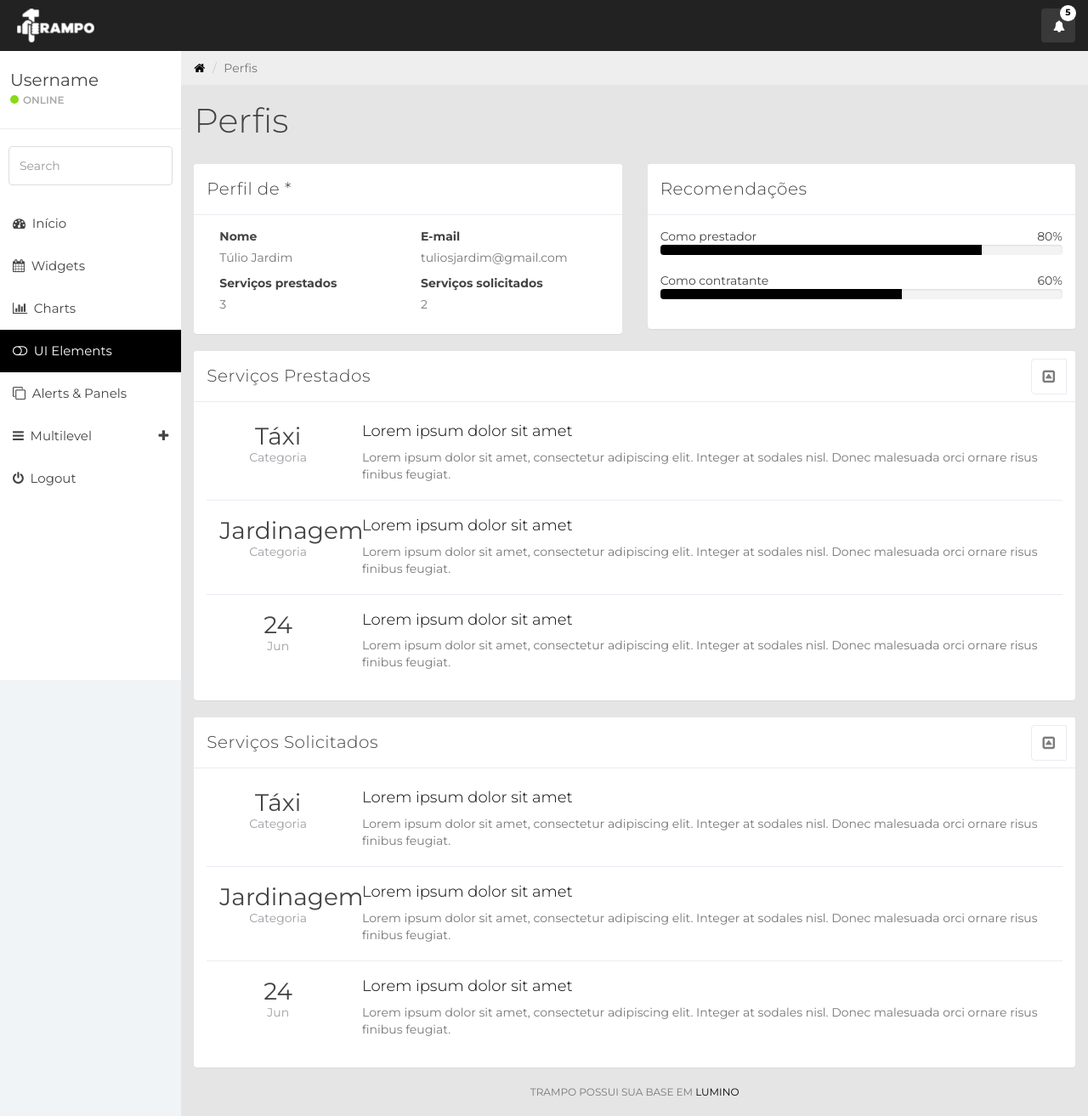
After one commit to tulio-s-jardim/trampo, a PHP site: page /perfil.php in a window 1280 px wide. The commit adds this page. Shown: the whole page at 85% size. Run offline with PHP 8.4, Linux system fonts and the light colour scheme.

Commit message:
Estrutura perfis

```diff
--- a/css/styles.css
+++ b/css/styles.css
@@ -29,13 +29,13 @@ h3, h4 {
   font-size: 2em; }
 
 .text-muted {
-  color: #c5c7cc; }
+  color: #9d9fa3; }
 
 .color-gray {
   color: #444444; }
 
 .color-blue {
-  color: #30a5ff; }
+  color: #000; }
 
 .color-teal {
   color: #1ebfae; }
@@ -661,7 +661,7 @@ a.label:hover, a.label:focus {
   line-height: 20px;
   color: #fff;
   text-align: center;
-  background-color: #30a5ff;
+  background-color: #000;
   box-shadow: inset 0 -1px 0 rgba(0, 0, 0, 0.1);
   -webkit-transition: width .6s ease;
   transition: width .6s ease; }
@@ -671,7 +671,7 @@ a.label:hover, a.label:focus {
   background-image: none; }
 
 .progress-bar-info, .progress-bar-blue {
-  background-color: #30a5ff;
+  background-color: #000;
   background-image: none; }
 
 .progress-bar-warning, .progress-bar-orange {
@@ -867,7 +867,7 @@ a.label:hover, a.label:focus {
 .breadcrumb {
   border-radius: 0;
   padding: 10px 15px 10px 15px;
-  background: #e9ecf2;
+  background: #eee;
   margin: 0; }
 
 h1.page-header {
@@ -1034,5 +1034,5 @@ p.back-link {
   font-size: 12px;
   text-transform: uppercase; }
 
-.botao-login{
-}
+.main {
+  background-color: #e5e5e5; }
--- a/header.php
+++ b/header.php
@@ -3,11 +3,12 @@
 <head>
 	<meta charset="utf-8">
 	<meta name="viewport" content="width=device-width, initial-scale=1">
-	<title>Trampo - UI Elements</title>
+	<title>Trampo</title>
 	<link href="css/bootstrap.min.css" rel="stylesheet">
 	<link href="css/font-awesome.min.css" rel="stylesheet">
 	<link href="css/datepicker3.css" rel="stylesheet">
 	<link href="css/styles.css" rel="stylesheet">
+	<link rel="icon" type="image/png" href="img/favicon.png" />
 
 	<!--Custom Font-->
 	<link href="https://fonts.googleapis.com/css?family=Montserrat:300,300i,400,400i,500,500i,600,600i,700,700i" rel="stylesheet">
@@ -52,9 +53,6 @@
 	</nav>
 	<div id="sidebar-collapse" class="col-sm-3 col-lg-2 sidebar">
 		<div class="profile-sidebar">
-			<div class="profile-userpic">
-				<img src="http://placehold.it/50/30a5ff/fff" class="img-responsive" alt="">
-			</div>
 			<div class="profile-usertitle">
 				<div class="profile-usertitle-name">Username</div>
 				<div class="profile-usertitle-status"><span class="indicator label-success"></span>Online</div>
--- /dev/null
+++ b/perfil.php
@@ -0,0 +1,192 @@
+	<?php
+include_once('header.php');
+?>
+	<div class="col-sm-9 col-sm-offset-3 col-lg-10 col-lg-offset-2 main">
+		<div class="row">
+			<ol class="breadcrumb">
+				<li><a href="#">
+					<em class="fa fa-home"></em>
+				</a></li>
+				<li class="active">Perfis</li>
+			</ol>
+		</div><!--/.row-->
+
+		<div class="row">
+			<div class="col-lg-12">
+				<h1 class="page-header">Perfis</h1>
+			</div>
+		</div><!--/.row-->
+		<div class="row">
+			<div class="col-md-6">
+				<div class="panel panel-default">
+					<div class="panel-heading">Perfil de *</div>
+					<div class="panel-body">
+						<div class="col-md-6">
+							<label>Nome</label>
+							<p>Túlio Jardim</p>
+						</div>
+						<div class="col-md-6">
+							<label>E-mail</label>
+							<p>tuliosjardim@gmail.com</p>
+						</div>
+						<div class="col-md-6">
+							<label>Serviços prestados</label>
+							<p>3</p>
+						</div>
+						<div class="col-md-6">
+							<label>Serviços solicitados</label>
+							<p>2</p>
+						</div>
+					</div>
+				</div><!-- /.panel-->
+			</div>
+			<div class="col-md-6">
+		<div class="panel panel-default ">
+					<div class="panel-heading">
+						Recomendações
+					</div>
+					<div class="panel-body">
+						<div class="col-md-12 no-padding">
+							<div class="row progress-labels">
+								<div class="col-sm-6">Como prestador</div>
+								<div class="col-sm-6" style="text-align: right;">80%</div>
+							</div>
+							<div class="progress">
+								<div data-percentage="0%" style="width: 80%;" class="progress-bar progress-bar-blue" role="progressbar" aria-valuemin="0" aria-valuemax="100"></div>
+							</div>
+							<div class="row progress-labels">
+								<div class="col-sm-6">Como contratante</div>
+								<div class="col-sm-6" style="text-align: right;">60%</div>
+							</div>
+							<div class="progress">
+								<div data-percentage="0%" style="width: 60%;" class="progress-bar progress-bar-blue" role="progressbar" aria-valuemin="0" aria-valuemax="100"></div>
+							</div>
+						</div>
+					</div>
+				</div>
+			</div>
+		</div><!--/.row-->
+		<div class="panel panel-default articles">
+			<div class="panel-heading">
+				Serviços Prestados
+				<span class="pull-right clickable panel-toggle panel-button-tab-left"><em class="fa fa-toggle-up"></em></span></div>
+			<div class="panel-body articles-container">
+				<div class="article border-bottom">
+					<div class="col-xs-12">
+						<div class="row">
+							<div class="col-xs-2 col-md-2 date">
+								<div class="large">Táxi</div>
+								<div class="text-muted">Categoria</div>
+							</div>
+							<div class="col-xs-10 col-md-10">
+								<h4><a href="#">Lorem ipsum dolor sit amet</a></h4>
+								<p>Lorem ipsum dolor sit amet, consectetur adipiscing elit. Integer at sodales nisl. Donec malesuada orci ornare risus finibus feugiat.</p>
+							</div>
+						</div>
+					</div>
+					<div class="clear"></div>
+				</div><!--End .article-->
+
+				<div class="article border-bottom">
+					<div class="col-xs-12">
+						<div class="row">
+							<div class="col-xs-2 col-md-2 date">
+								<div class="large">Jardinagem</div>
+								<div class="text-muted">Categoria</div>
+							</div>
+							<div class="col-xs-10 col-md-10">
+								<h4><a href="#">Lorem ipsum dolor sit amet</a></h4>
+								<p>Lorem ipsum dolor sit amet, consectetur adipiscing elit. Integer at sodales nisl. Donec malesuada orci ornare risus finibus feugiat.</p>
+							</div>
+						</div>
+					</div>
+					<div class="clear"></div>
+				</div><!--End .article-->
+
+				<div class="article">
+					<div class="col-xs-12">
+						<div class="row">
+							<div class="col-xs-2 col-md-2 date">
+								<div class="large">24</div>
+								<div class="text-muted">Jun</div>
+							</div>
+							<div class="col-xs-10 col-md-10">
+								<h4><a href="#">Lorem ipsum dolor sit amet</a></h4>
+								<p>Lorem ipsum dolor sit amet, consectetur adipiscing elit. Integer at sodales nisl. Donec malesuada orci ornare risus finibus feugiat.</p>
+							</div>
+						</div>
+					</div>
+					<div class="clear"></div>
+				</div><!--End .article-->
+			</div>
+		</div><!--End .articles--><div class="panel panel-default articles">
+			<div class="panel-heading">
+				Serviços Solicitados
+				<span class="pull-right clickable panel-toggle panel-button-tab-left"><em class="fa fa-toggle-up"></em></span></div>
+			<div class="panel-body articles-container">
+				<div class="article border-bottom">
+					<div class="col-xs-12">
+						<div class="row">
+							<div class="col-xs-2 col-md-2 date">
+								<div class="large">Táxi</div>
+								<div class="text-muted">Categoria</div>
+							</div>
+							<div class="col-xs-10 col-md-10">
+								<h4><a href="#">Lorem ipsum dolor sit amet</a></h4>
+								<p>Lorem ipsum dolor sit amet, consectetur adipiscing elit. Integer at sodales nisl. Donec malesuada orci ornare risus finibus feugiat.</p>
+							</div>
+						</div>
+					</div>
+					<div class="clear"></div>
+				</div><!--End .article-->
+
+				<div class="article border-bottom">
+					<div class="col-xs-12">
+						<div class="row">
+							<div class="col-xs-2 col-md-2 date">
+								<div class="large">Jardinagem</div>
+								<div class="text-muted">Categoria</div>
+							</div>
+							<div class="col-xs-10 col-md-10">
+								<h4><a href="#">Lorem ipsum dolor sit amet</a></h4>
+								<p>Lorem ipsum dolor sit amet, consectetur adipiscing elit. Integer at sodales nisl. Donec malesuada orci ornare risus finibus feugiat.</p>
+							</div>
+						</div>
+					</div>
+					<div class="clear"></div>
+				</div><!--End .article-->
+
+				<div class="article">
+					<div class="col-xs-12">
+						<div class="row">
+							<div class="col-xs-2 col-md-2 date">
+								<div class="large">24</div>
+								<div class="text-muted">Jun</div>
+							</div>
+							<div class="col-xs-10 col-md-10">
+								<h4><a href="#">Lorem ipsum dolor sit amet</a></h4>
+								<p>Lorem ipsum dolor sit amet, consectetur adipiscing elit. Integer at sodales nisl. Donec malesuada orci ornare risus finibus feugiat.</p>
+							</div>
+						</div>
+					</div>
+					<div class="clear"></div>
+				</div><!--End .article-->
+			</div>
+		</div><!--End .articles-->
+
+			<div class="col-sm-12">
+				<p class="back-link">Trampo possui sua base em <a href="https://www.medialoot.com">Lumino</a></p>
+			</div>
+		</div><!--/.row-->
+	</div>	<!--/.main-->
+
+	<script src="js/jquery-1.11.1.min.js"></script>
+	<script src="js/bootstrap.min.js"></script>
+	<script src="js/chart.min.js"></script>
+	<script src="js/chart-data.js"></script>
+	<script src="js/easypiechart.js"></script>
+	<script src="js/easypiechart-data.js"></script>
+	<script src="js/bootstrap-datepicker.js"></script>
+	<script src="js/custom.js"></script>
+</body>
+</html>
```
Also changed, not shown: other parts of css/styles.css (+25 -25 lines), trampo.sql, 2 other files.
